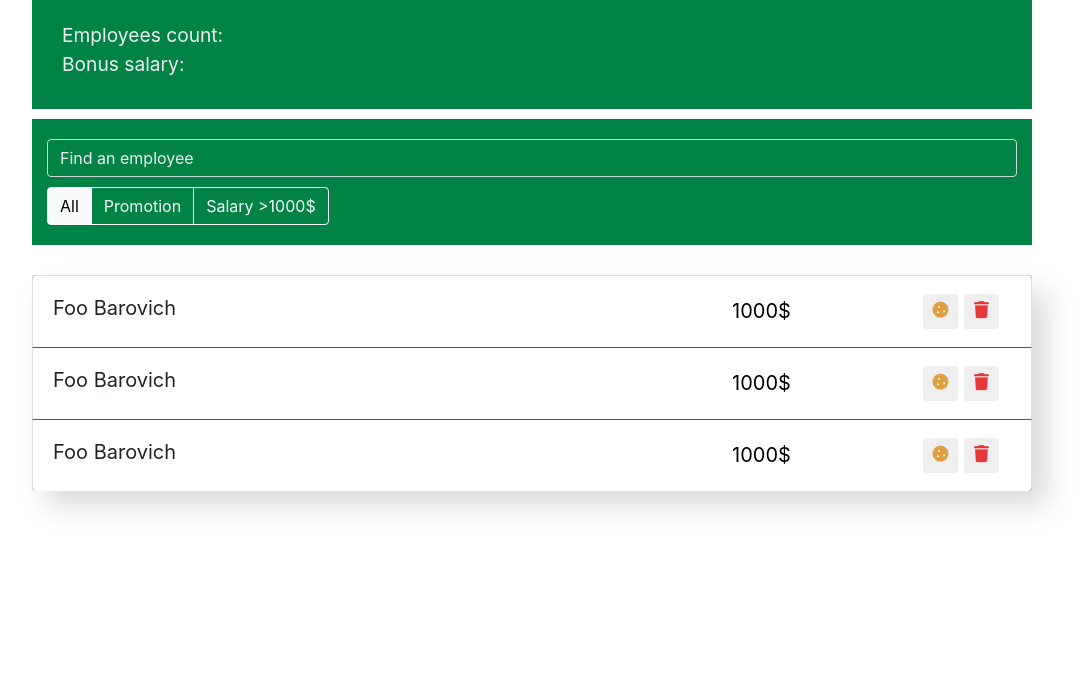
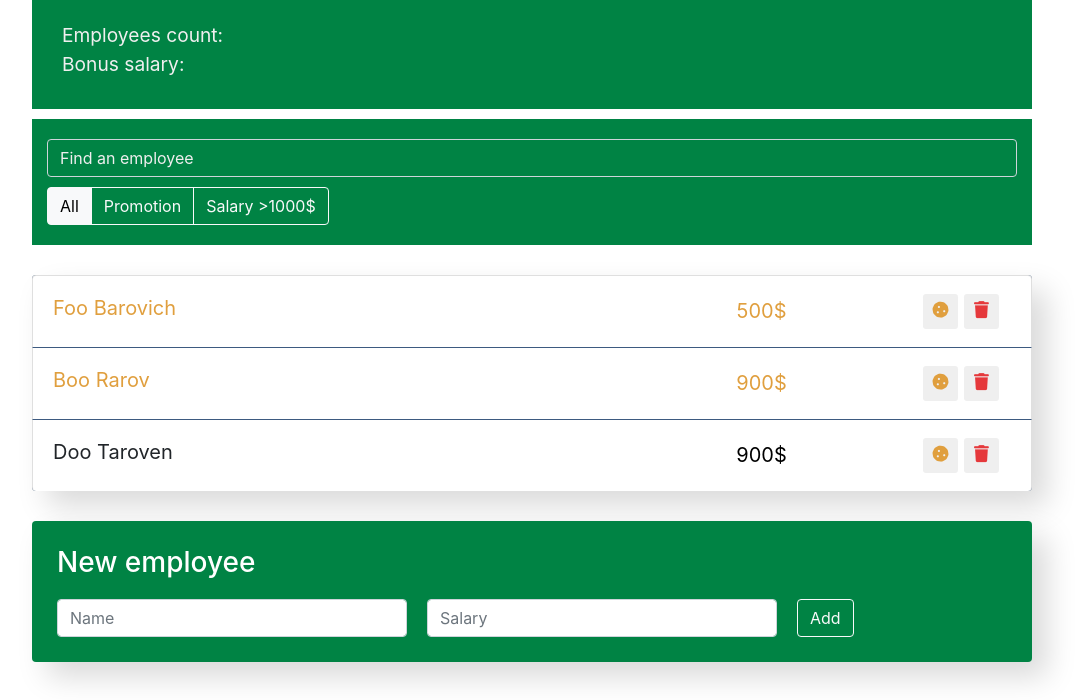
Before and after one commit to DjapelZed/react_mini_crm, a React app: page / in a window 1280 px wide. Shown: the part 100-800 px from the top of the page, without its empty margins (108-1192 px from the left). Built offline with nearby package versions, Linux system fonts and the light colour scheme.

Commit message:
add employees list props

```diff
--- a/public/index.html
+++ b/public/index.html
@@ -26,7 +26,7 @@
     -->
     <link rel="stylesheet" href="https://cdnjs.cloudflare.com/ajax/libs/bootstrap/5.1.3/css/bootstrap.min.css"/>
     <link rel="stylesheet" href="https://cdnjs.cloudflare.com/ajax/libs/font-awesome/6.1.1/css/all.min.css"/>
-    <title>React App</title>
+    <title>Employees List</title>
   </head>
   <body>
     <noscript>You need to enable JavaScript to run this app.</noscript>
--- a/src/components/app/app.js
+++ b/src/components/app/app.js
@@ -2,7 +2,14 @@ import AppInfo from "../app-info/app-info";
 import SearchPanel from "../search-panel/search-panel";
 import AppFilter from "../app-filter/app-filter";
 import EmployeesList from "../employees-list/employees-list";
+import AddForm from "../employees-add-form/employees-add-form";
 import "./app.scss";
+
+const data = [
+    {name: "Foo Barovich", salary: 500, promotion: true},
+    {name: "Boo Rarov", salary: 900, promotion: true},
+    {name: "Doo Taroven", salary: 900,  promotion: false}
+]
 
 function App(){
     return (
@@ -10,7 +17,8 @@ function App(){
             <AppInfo/>
             <SearchPanel/>
             <AppFilter/>
-            <EmployeesList/>
+            <EmployeesList data={data}/>
+            <AddForm/>
         </div>
     )
 }
--- /dev/null
+++ b/src/components/employees-add-form/add-form.scss
@@ -0,0 +1,18 @@
+@import "../../sassStyles/variables";
+
+.app-add-form {
+    margin-top: 30px;
+    padding: 25px;
+    background-color: $main-color;
+    border-radius: 4px;
+    box-shadow: 15px 15px 30px rgba(0,0,0, .15);
+    color: $main-text-color;
+}
+
+.add-form {
+    margin-top: 20px;
+    & input {
+        width: 350px;
+        margin-right: 20px;
+    }
+}
--- a/src/components/employees-add-form/employees-add-form.js
+++ b/src/components/employees-add-form/employees-add-form.js
@@ -0,0 +1,23 @@
+import "./add-form.scss"
+
+function AddForm(){
+    return (
+        <div className="app-add-form">
+        <h3>New employee</h3>
+        <form
+            className="add-form d-flex">
+            <input type="text"
+                className="form-control new-post-label"
+                placeholder="Name" />
+            <input type="number"
+                className="form-control new-post-label"
+                placeholder="Salary" />
+
+            <button type="submit"
+                    className="btn btn-outline-light">Add</button>
+        </form>
+    </div>
+    )
+}
+
+export default AddForm;
--- a/src/components/employees-list-item/employees-list-item.js
+++ b/src/components/employees-list-item/employees-list-item.js
@@ -1,10 +1,11 @@
 import "./employees-list-item.scss";
 
-function EmployeesListItem(){
+function EmployeesListItem({name, salary, promotion}){
+    const className = `${promotion ? "promotion" : ""} list-group-item d-flex justify-content-between`
     return (
-        <li className="list-group-item d-flex justify-content-between">
-            <span className="list-group-item-label">Foo Barovich</span>
-            <input type="text" className="list-group-item-input" defaultValue="1000$"/>
+        <li className={className}>
+            <span className="list-group-item-label">{name}</span>
+            <input type="text" className="list-group-item-input" defaultValue={salary+"$"}/>
             <div className="d-flex justify-content-center align-items-center">
                 <button className="btn-cookie btn-sm">
                     <i className="fas fa-cookie"></i>
--- a/src/components/employees-list-item/employees-list-item.scss
+++ b/src/components/employees-list-item/employees-list-item.scss
@@ -54,11 +54,11 @@
         transform: translateX(0px);
     }
 
-    &.increase &-label, &.increase &-input {
+    &.promotion &-label, &.promotion &-input {
         color: #e09f3e;
     }
 
-    &.increase .btn-star {
+    &.promotion .btn-star {
         color: #aeaeae;
     }
 }
--- a/src/components/employees-list/employees-list.js
+++ b/src/components/employees-list/employees-list.js
@@ -1,12 +1,11 @@
 import EmployeesListItem from "../employees-list-item/employees-list-item";
 import "./employees-list.scss";
 
-function EmployeesList(){
+function EmployeesList({data}){
+    const employeesList = data.map(item => <EmployeesListItem {...item}/>)
     return (
         <ul className="app-list list-group">
-            <EmployeesListItem/>
-            <EmployeesListItem/>
-            <EmployeesListItem/>
+            {employeesList}
         </ul>
     )
 }
```
